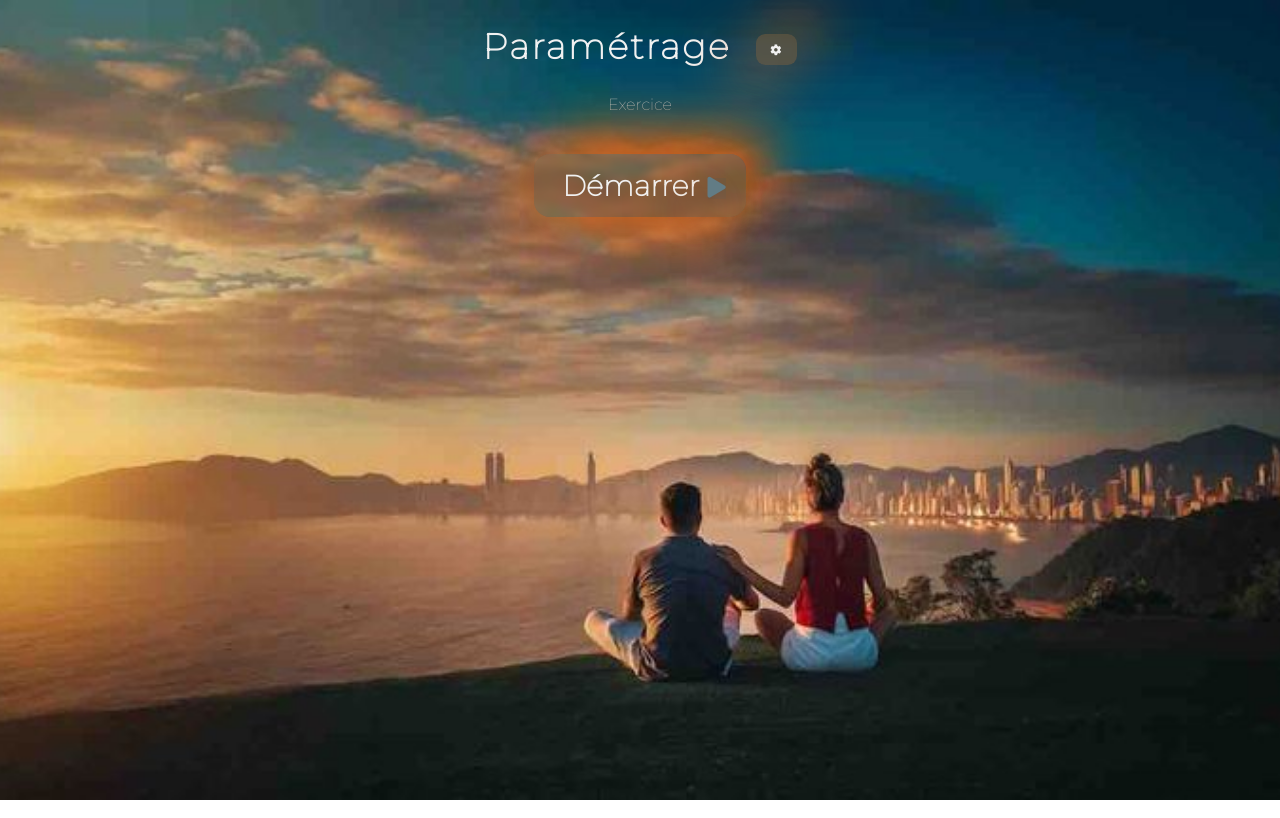
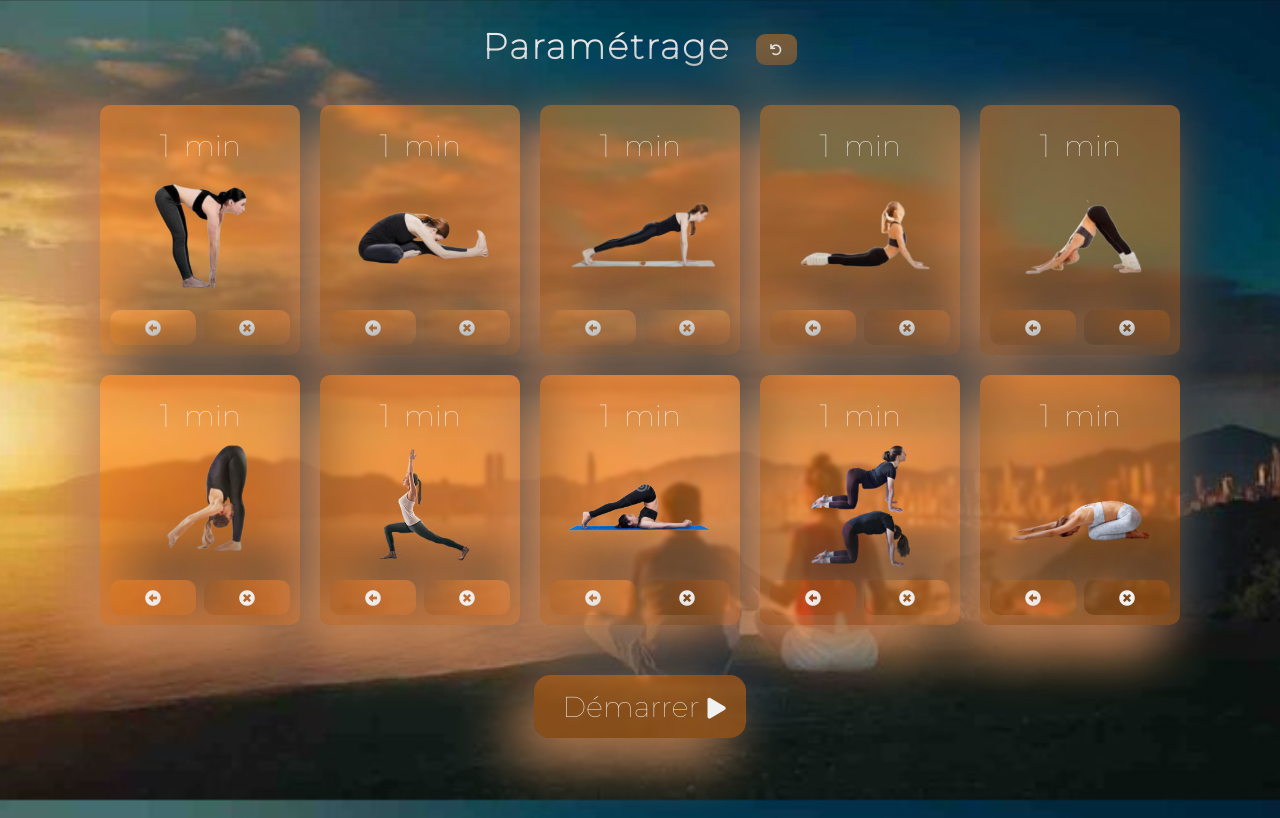
Before and after one commit to JunKamanda/yoga_app, a plain HTML site: page index.html in a window 1280 px wide. Drawn offline with Linux system fonts and the light colour scheme.

Commit message:
yoga_app commit deux

```diff
--- a/script/script.js
+++ b/script/script.js
@@ -1,6 +1,19 @@
 const h1 = document.querySelector("h1");
 const main = document.querySelector("main");
 const btnContainer = document.querySelector(".btnContainer");
+
+let exercicesArray = [
+  { pic: 0, min: 1 },
+  { pic: 1, min: 1 },
+  { pic: 2, min: 1 },
+  { pic: 3, min: 1 },
+  { pic: 4, min: 1 },
+  { pic: 5, min: 1 },
+  { pic: 6, min: 1 },
+  { pic: 7, min: 1 },
+  { pic: 8, min: 1 },
+  { pic: 9, min: 1 },
+];
 
 const utils = {
   pageContent: function (title, content, btn) {
@@ -12,9 +25,23 @@ const utils = {
 
 const pages = {
   lobby: function () {
+    let mapArray = exercicesArray.map((exo) => {
+      return `
+        <li>
+          <div class="card-header">
+          <input type="number" min="1" max="10" value="${exo.min}" id=${exo.pic}>
+          <span>min</span>
+          </div>
+          <img src="../img/${exo.pic}.png" alt="exercice ${exo.pic}">
+          <i class="fas fa-arrow-alt-circle-left arrow"></i>
+          <i class="fas fa-times-circle deleteBtn"></i>
+        </li>
+      `;
+    }).join("");
+
     utils.pageContent(
-      `Paramétrage <i id="reboot" class="fa fa-cog"></i>`,
-      `Exercice`,
+      `Paramétrage <i id="reboot" class="fas fa-undo"></i>`,
+      `<ul>${mapArray}</ul>`,
       `<button id="start">Démarrer<i class="fa fa-play"></i></button>`
     );
   },
--- a/style/style.css
+++ b/style/style.css
@@ -1,64 +1,204 @@
 @import url("https://fonts.googleapis.com/css2?family=Montserrat:wght@100&display=swap");
 
-*{
+* {
   margin: 0;
   padding: 0;
   box-sizing: border-box;
-    list-style: none;
+  list-style-type: none;
   font-family: "Montserrat", sans-serif;
   text-align: center;
   color: #f1f1f1;
 }
-i, button{
+i,
+button {
   cursor: pointer;
+  background: transparent;
   border: none;
-    background: transparent;
   outline: none;
   transition: 0.25s;
-    box-shadow: -20px 20px 60px #d16821, 20px -20px 60px #dd5d07;
+  box-shadow: -20px 20px 60px #D48C58, 20px -20px 60px #172D3E;
 }
-button:hover{
+button:hover {
   transform: translateX(4px);
 }
-body{
-    background: url(../img/bg.jpeg) fixed center/cover;
-
+body {
+  background: url(../img/bg.jpeg)
+    fixed center/cover;
 }
-h1{
+h1 {
   font-size: 2.2rem;
   letter-spacing: 2px;
-    margin: 25px 0;
+  margin: 25px 0 25px;
 }
-.fa-cog{
-    font-size: .7rem;
+.fa-undo {
+  font-size: 0.7rem;
   backdrop-filter: blur(2px);
   padding: 10px 14px;
   border-radius: 9px;
   margin-left: 15px;
+  background: #ff821c7c;
+  box-shadow: -20px 20px 60px #D48C58, 20px -20px 60px #172D3E;
   cursor: pointer;
   transform: translateY(-5px);
-    background: #bb6c2b71;
-    box-shadow: -20px 20px 60px #d16821, 20px -20px 60px #dd5d07;
+  transition: 0.2s;
+
 }
-.btn-reboot{
+.fa-undo:hover {
+  background: white;
+  color: black;
+  transform: translate(3px, -5px);
+}
+main {
+  display: flex;
+  justify-content: center;
+  align-items: center;
+  max-width: 1100px;
+  margin: 0 auto;
+}
+ul {
+  display: flex;
+  flex-wrap: wrap;
+  justify-content: center;
+  margin: 0 auto;
+}
+li {
+  flex: 1 0 15%;
+  max-width: 250px;
+  min-height: 250px;
+  margin: 10px;
+  padding: 25px 10px 10px;
+  border-radius: 10px;
   backdrop-filter: blur(2px);
-    background: #bb6c2b71;
-    box-shadow: -20px 20px 60px #d16821, 20px -20px 60px #dd5d07;
+  background: #ff821c7c;
+  box-shadow: -20px 20px 60px #D48C58, 20px -20px 60px #172D3E;
+  display: grid;
+  grid-template-rows: 30px 1fr 35px;
+  grid-template-columns: 50% 50%;
+  grid-template-areas:
+    "a a"
+    "b b"
+    "c d";
+}
+.card-header {
+  display: flex;
+  justify-content: center;
+  grid-area: a;
+}
+input[type="number"] {
+  background: transparent;
+  border: none;
+  font-size: 2rem;
+  width: 55px;
+  z-index: 3;
+  outline: none;
+  margin-left: 2px;
+}
+li span {
+  font-size: 1.8rem;
+  text-align: left;
+  transform: translate(-16px, -2px);
+}
+img {
+  max-height: 150px;
+  max-width: 150px;
+  align-self: center;
+  margin: 0 auto;
+  grid-area: b;
+}
+li i {
+  font-size: 1rem;
+  color: #f1f1f1;
+  border-radius: 10px;
+  transition: 0.1s;
+  display: grid;
+  align-items: center;
+  justify-items: center;
+  position: relative;
+}
+li i:hover {
+  background: white;
+  color: #000;
+  transform: scale(1.03);
+}
+.arrow {
+  margin-right: 4px;
+}
+.deleteBtn {
+  margin-left: 4px;
+}
+.arrow:before,
+.deleteBtn:before {
+  transform: translate(-50%, -50%);
+  position: absolute;
+  top: 50%;
+  left: 50%;
+}
+#start {
+  margin: 40px 0 80px;
+  background: #ff821c7c;
+  padding: 14px 28px;
+  font-size: 1.8rem;
+  border-radius: 16px;
+  backdrop-filter: blur(3px);
+}
+#start:hover {
+  background: white;
+  color: black;
+}
+#start:hover i{
+  color: #000;
+}
+#start i {
+  transform: translate(8px, -1px);
+  color: #f1f1f1;
+  font-size: 1.3rem;
+}
+.exercice-container {
+  border-radius: 20px;
+  backdrop-filter: blur(3px);
+  background: rgba(255, 255, 255, 0.503);
+  box-shadow: -20px 20px 60px #D48C58, 20px -20px 60px #172D3E;
+  padding: 50px 0;
+  width: 70%;
+  min-width: 250px;
+  max-width: 600px;
+}
+.exercice-container p {
+  font-size: 5rem;
+  letter-spacing: 10px;
+  margin: 0;
+}
+.exercice-container img {
+  max-height: 200px;
+  max-width: 200px;
+  margin: 10px;
+}
+.exercice-container div {
+  font-size: 2rem;
+  margin-top: 30px;
+  letter-spacing: 8px;
+}
+.btn-reboot {
+  backdrop-filter: blur(2px);
+  background: rgba(255, 255, 255, 0.281);
+  box-shadow: -20px 20px 60px #D48C58, 20px -20px 60px #172D3E;
   padding: 10px;
   border-radius: 12px;
   font-size: 1.1rem;
 }
-#start{
-    margin: 40px 0 80px;
-    background: #bb6c2b71;
-    padding: 14px 28px;
-    font-size: 1.8rem;
-    backdrop-filter: blur(3px);
-    border-radius: 16px;
-    font-weight: bold;
+.btn-reboot .fa-times-circle {
+  font-size: 0.85rem;
+  color: rgb(85, 84, 84);
+  margin-left: 4px;
 }
-#start i{
-    transform: translate(8px, -1px);
-    color: #627c85;
-    font-size: 1.3rem;
+@media screen and (max-width: 510px) {
+  li {
+    min-width: 90%;
   }
+}
+@media screen and (min-width: 600px) {
+  .exercice-container img {
+    max-height: 500px;
+    max-width: 500px;
+  }
+}
```
Also changed, not shown: index.html (+1 -0 lines). Lines whose indentation alone changed are shown as unchanged.
